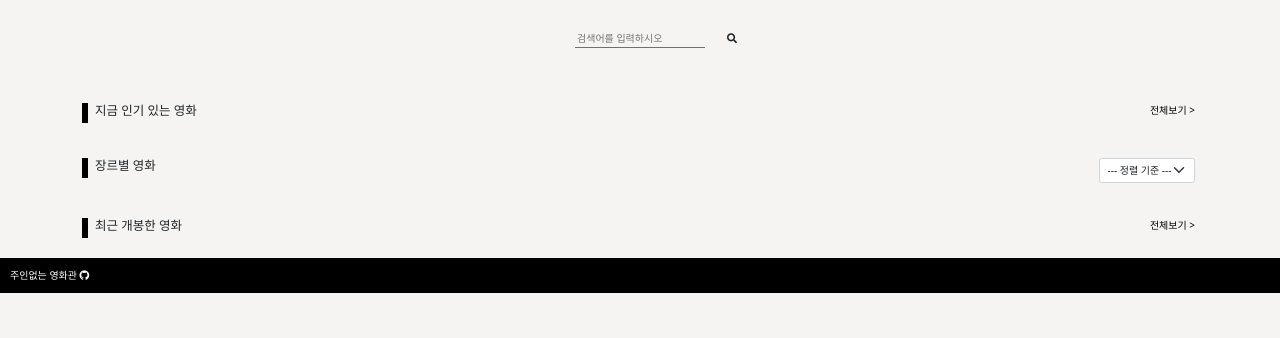
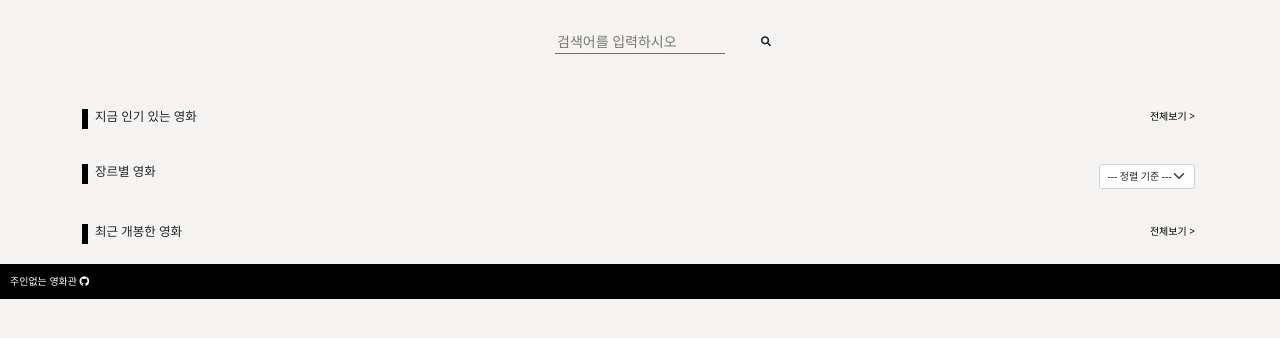
Before and after one commit to NoOwnerTheather/NoOwnerTheater, a Django app: page /chart_list/ in a window 1280 px wide. Shown: the part 52-390 px from the top of the page. Run offline with Django 4.2, Linux system fonts and the light colour scheme; data that the repository does not hold is empty; some libraries are stand-ins or nearby versions; some web fonts are replaced.

Commit message:
[Desgin] Search

```diff
--- a/static/css/chart_list.css
+++ b/static/css/chart_list.css
@@ -23,7 +23,7 @@ section {
 .movie_board-search {
   border-bottom: 1px solid #707070;
   margin-bottom: 4rem;
-  width: 13rem;
+  width: 20rem;
   display: flex;
 }
 
--- a/templates/theater/chart_list.html
+++ b/templates/theater/chart_list.html
@@ -11,8 +11,11 @@
 <div class="section pt-5">
     <form  method="POST" action="{% url 'theater:movie_search' %}">
         {% csrf_token %}
-        <div class="movie_board-search">
-            <input placeholder="검색어를 입력하시오" name="searched" />
+        <div class="board-search" style="width:17rem;">
+            <input placeholder="검색어를 입력하시오" name="searched" style="
+            font-size: 14px;
+            margin-left: 0;
+        " />
             <button type="submit"><i class="fas fa-search"></i></button>
         </div>
     </form>
```
